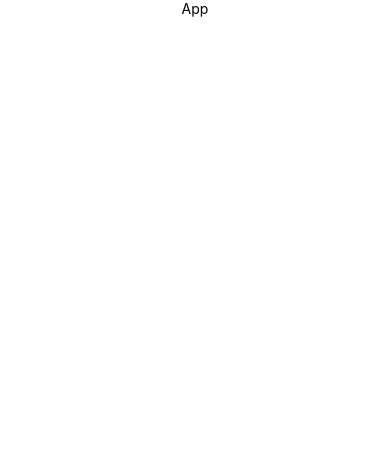
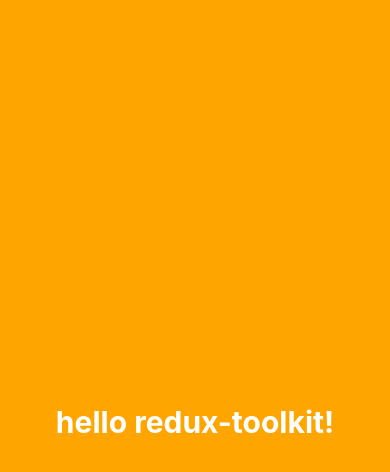
Before and after one commit to jwAndroid/learn-redux, a React Native app in the folder toolkit/: screen / in a window 390 px wide. Shown: the top 472 px of the page. Built offline with nearby package versions, Linux system fonts and the light colour scheme.

Commit message:
Add auth slice

```diff
--- a/toolkit/App.tsx
+++ b/toolkit/App.tsx
@@ -3,14 +3,20 @@
  */
 
 import React, {memo} from 'react';
-import {View, Text, SafeAreaView} from 'react-native';
+import {Text, SafeAreaView} from 'react-native';
 
 function App() {
   return (
-    <SafeAreaView>
-      <View style={{flex: 1, justifyContent: 'center', alignItems: 'center'}}>
-        <Text>App</Text>
-      </View>
+    <SafeAreaView
+      style={{
+        flex: 1,
+        justifyContent: 'center',
+        alignItems: 'center',
+        backgroundColor: 'orange',
+      }}>
+      <Text style={{color: 'white', fontSize: 30, fontWeight: 'bold'}}>
+        hello redux-toolkit!
+      </Text>
     </SafeAreaView>
   );
 }
```
Also changed, not shown: toolkit/src/redux/slices/auth.ts (added, +31 -0 lines).
